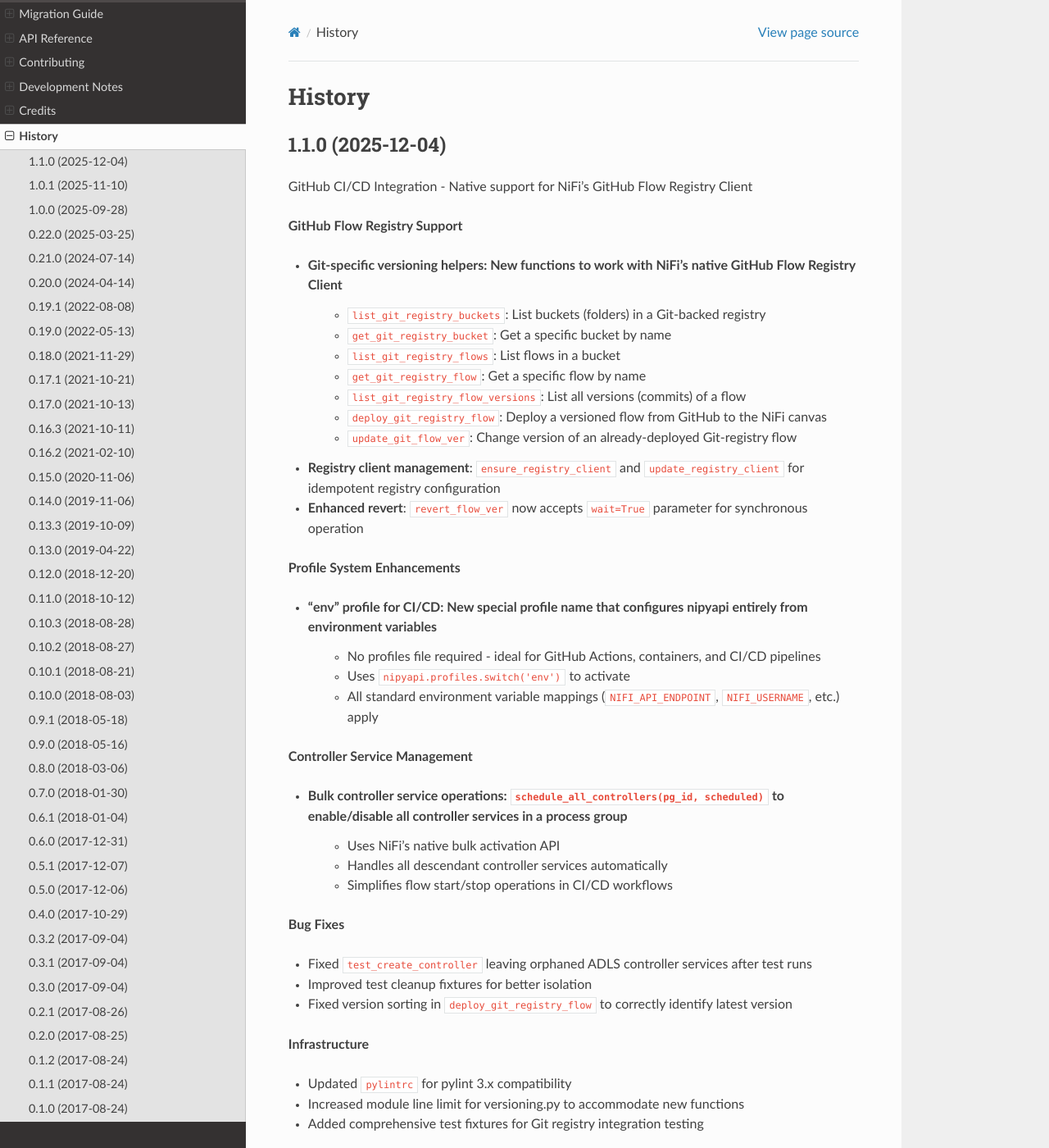
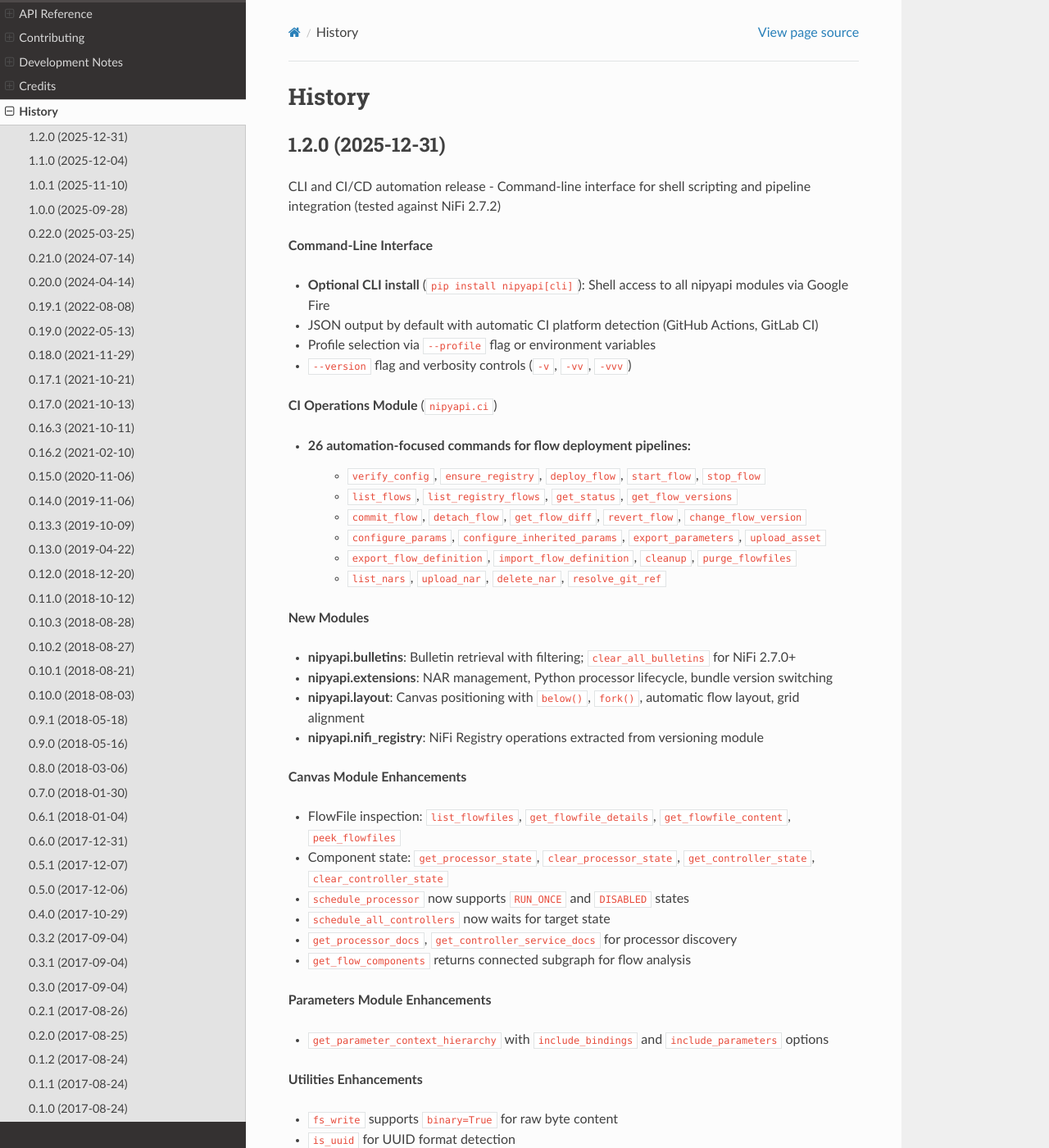
Before and after one commit to Chaffelson/nipyapi, a Sphinx documentation site: the page built from docs/history.rst, in a window 1280 px wide and 1400 px high. Shown: the whole window at 82% size. Built offline with Sphinx 7.4.7 and the Read the Docs theme 3.1.0, drawn with Linux system fonts in a browser that asks for light colours; the version number could not be read and is left out; some of the changed text lies outside the part shown.

Commit message:
docs: Prepare 1.2.0 release - CLI documentation and history

```diff
--- a/docs/history.rst
+++ b/docs/history.rst
@@ -1,6 +1,66 @@
 =======
 History
 =======
+
+1.2.0 (2025-12-31)
+-------------------
+
+| CLI and CI/CD automation release - Command-line interface for shell scripting and pipeline integration (tested against NiFi 2.7.2)
+
+**Command-Line Interface**
+
+- **Optional CLI install** (``pip install nipyapi[cli]``): Shell access to all nipyapi modules via Google Fire
+- JSON output by default with automatic CI platform detection (GitHub Actions, GitLab CI)
+- Profile selection via ``--profile`` flag or environment variables
+- ``--version`` flag and verbosity controls (``-v``, ``-vv``, ``-vvv``)
+
+**CI Operations Module** (``nipyapi.ci``)
+
+- **26 automation-focused commands** for flow deployment pipelines:
+    - ``verify_config``, ``ensure_registry``, ``deploy_flow``, ``start_flow``, ``stop_flow``
+    - ``list_flows``, ``list_registry_flows``, ``get_status``, ``get_flow_versions``
+    - ``commit_flow``, ``detach_flow``, ``get_flow_diff``, ``revert_flow``, ``change_flow_version``
+    - ``configure_params``, ``configure_inherited_params``, ``export_parameters``, ``upload_asset``
+    - ``export_flow_definition``, ``import_flow_definition``, ``cleanup``, ``purge_flowfiles``
+    - ``list_nars``, ``upload_nar``, ``delete_nar``, ``resolve_git_ref``
+
+**New Modules**
+
+- **nipyapi.bulletins**: Bulletin retrieval with filtering; ``clear_all_bulletins`` for NiFi 2.7.0+
+- **nipyapi.extensions**: NAR management, Python processor lifecycle, bundle version switching
+- **nipyapi.layout**: Canvas positioning with ``below()``, ``fork()``, automatic flow layout, grid alignment
+- **nipyapi.nifi_registry**: NiFi Registry operations extracted from versioning module
+
+**Canvas Module Enhancements**
+
+- FlowFile inspection: ``list_flowfiles``, ``get_flowfile_details``, ``get_flowfile_content``, ``peek_flowfiles``
+- Component state: ``get_processor_state``, ``clear_processor_state``, ``get_controller_state``, ``clear_controller_state``
+- ``schedule_processor`` now supports ``RUN_ONCE`` and ``DISABLED`` states
+- ``schedule_all_controllers`` now waits for target state
+- ``get_processor_docs``, ``get_controller_service_docs`` for processor discovery
+- ``get_flow_components`` returns connected subgraph for flow analysis
+
+**Parameters Module Enhancements**
+
+- ``get_parameter_context_hierarchy`` with ``include_bindings`` and ``include_parameters`` options
+
+**Utilities Enhancements**
+
+- ``fs_write`` supports ``binary=True`` for raw byte content
+- ``is_uuid`` for UUID format detection
+- ``format_timestamp`` for NiFi-compatible timestamps
+
+**Documentation**
+
+- CLI reference (``docs/cli.rst``)
+- CI operations guide with examples (``docs/ci.rst``)
+- NAR management guide (``docs/extensions.rst``)
+
+**Infrastructure**
+
+- Updated NiFi and Registry API clients to 2.7.2
+- New NiFi 2.7.2 API features: bulletin stack traces, listen ports, clear bulletins
+- Simplified ``revert_flow_ver()`` using VCI process_group_revision
 
 1.1.0 (2025-12-04)
 -------------------
```
Also changed, not shown: README.rst (+35 -10 lines).
